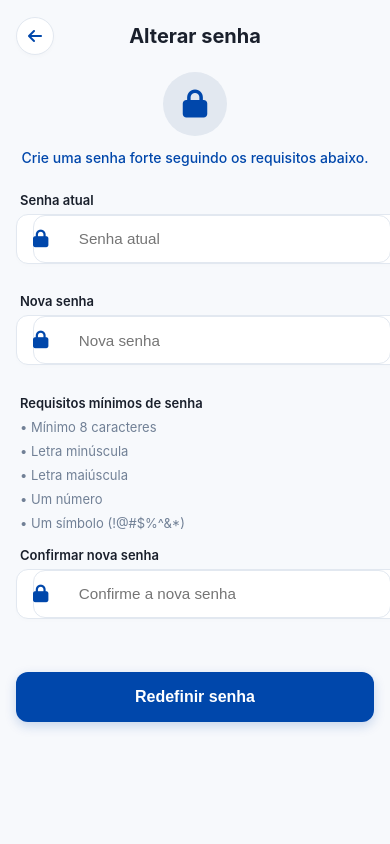
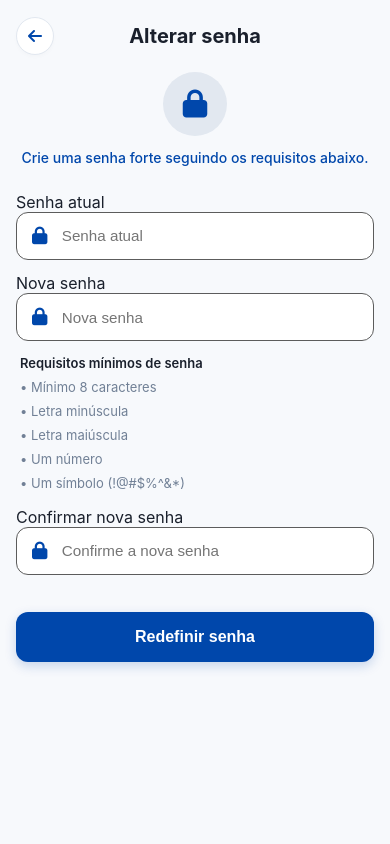
Before and after one commit to NicolasRaony06/sistema-unirotas, a Django app: page /auth/change_password/ in a window 390 px wide. Run offline with Django 5.2, Linux system fonts and the light colour scheme; the visitor is signed in with stand-in values (Sample User, id 1).

Commit message:
fix --> os campos agora estão com placeholders condizentes e estilo consistente para mobile

```diff
--- a/authentication/static/styles/change_password.css
+++ b/authentication/static/styles/change_password.css
@@ -90,47 +90,6 @@ body {
     line-height: 1.4;
 }
 
-/* Grupos de campos de formulário */
-.input-field-group {
-    display: flex;
-    flex-direction: column;
-    gap: 6px;
-    margin-bottom: 16px;
-}
-
-.field-label {
-    font-size: 13px;
-    font-weight: 600;
-    color: var(--primary-dark);
-    margin-left: 4px;
-}
-
-.input-group {
-    background-color: #ffffff;
-    border: 1px solid var(--border-color);
-    border-radius: 12px;
-    padding: 0 16px;
-    display: flex;
-    align-items: center;
-    gap: 12px;
-    box-shadow: 0 2px 4px rgba(0, 0, 0, 0.01);
-    transition: border-color 0.2s, box-shadow 0.2s;
-}
-
-.input-group:focus-within {
-    border-color: var(--primary-blue);
-    box-shadow: 0 0 0 3px rgba(0, 71, 171, 0.1);
-}
-
-.input-group input {
-    border: none;
-    background: transparent;
-    font-size: 1rem;
-    color: var(--primary-dark);
-    width: 100%;
-    outline: none;
-    padding: 12px 0;
-}
 
 /* Requisitos mínimos de senha */
 .password-requirements-group {
--- a/authentication/static/styles/input-styled.css
+++ b/authentication/static/styles/input-styled.css
@@ -26,7 +26,7 @@
     width: 100%;
     height: 48px;
     padding: 0 1rem 0 2.8rem;
-    border: 1px solid #e2e8f0;
+    border: 1px solid #5c5c5c;
     border-radius: 12px;
     font-size: 0.95rem;
     background-color: #fff;
--- a/templates/registration/password_reset_confirm.html
+++ b/templates/registration/password_reset_confirm.html
@@ -72,6 +72,12 @@
     </div>
 
 <script>
+
+ const password = document.querySelector('input[name="new_password1"]');
+ const confirmpassword = document.querySelector('input[name="new_password2"]');
+
+ password.placeholder = "digite sua senha"
+ confirmpassword.placeholder = "confirme sua senha"
 document.addEventListener('DOMContentLoaded', function () {
     const passwordInput = document.querySelector('input[name="new_password1"]');
 
```
Also changed, not shown: templates/registration/password_reset_form.html (+7 -1 lines).
